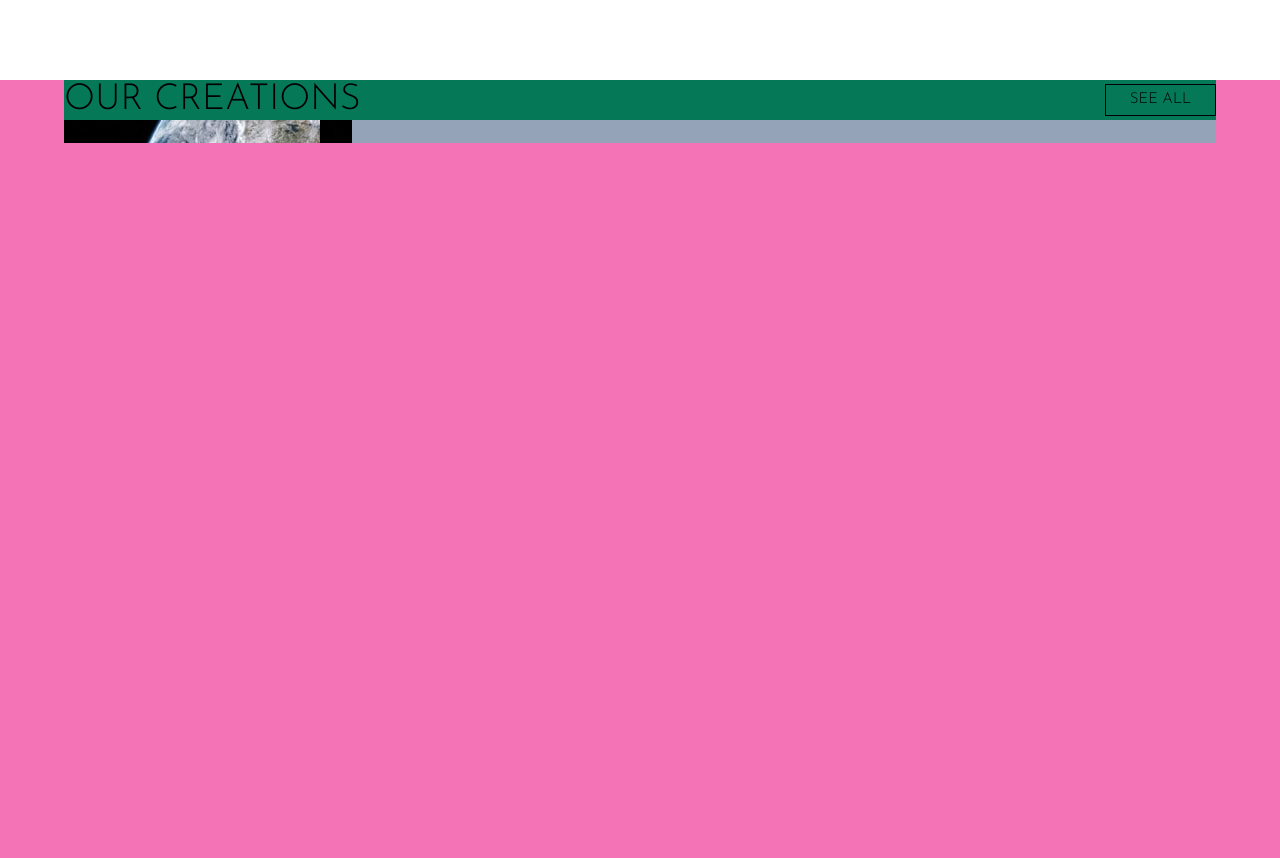
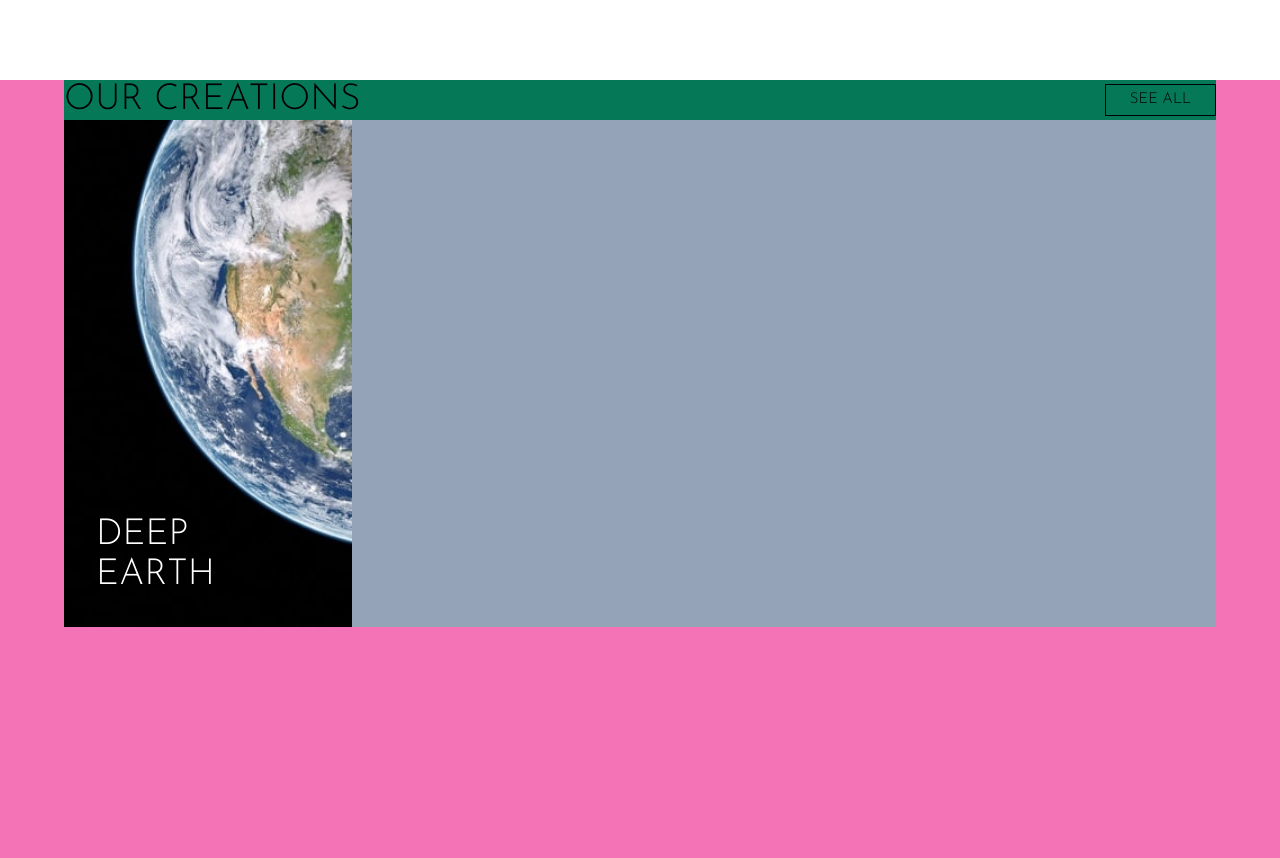
Before and after one commit to lilKriT/loopstudios-landing-page, a website: page index.html in a window 1280 px wide. Shown: the part 1520-2378 px from the top of the page. Drawn offline with Linux system fonts and the light colour scheme.

Commit message:
Styled a card.

```diff
--- a/index.html
+++ b/index.html
@@ -100,10 +100,14 @@
       </div>
       <!-- Creations collection -->
       <div class="bg-slate-400 w-full max-w-6xl">
-        <a href="#" class="w-1/4 block">
-          <div class="bg-deepEarth">
-            <h3>Deep earth</h3>
-          </div>
+        <a
+          href="#"
+          class="w-1/4 aspect-[0.568] flex items-end bg-deepEarth bg-cover p-8"
+        >
+          <h3 class="text-white text-4xl uppercase font-josefin">
+            Deep <br />
+            earth
+          </h3>
         </a>
         <!-- <div>
           <a href="#">
```
Also changed, not shown: dist/output.css.
